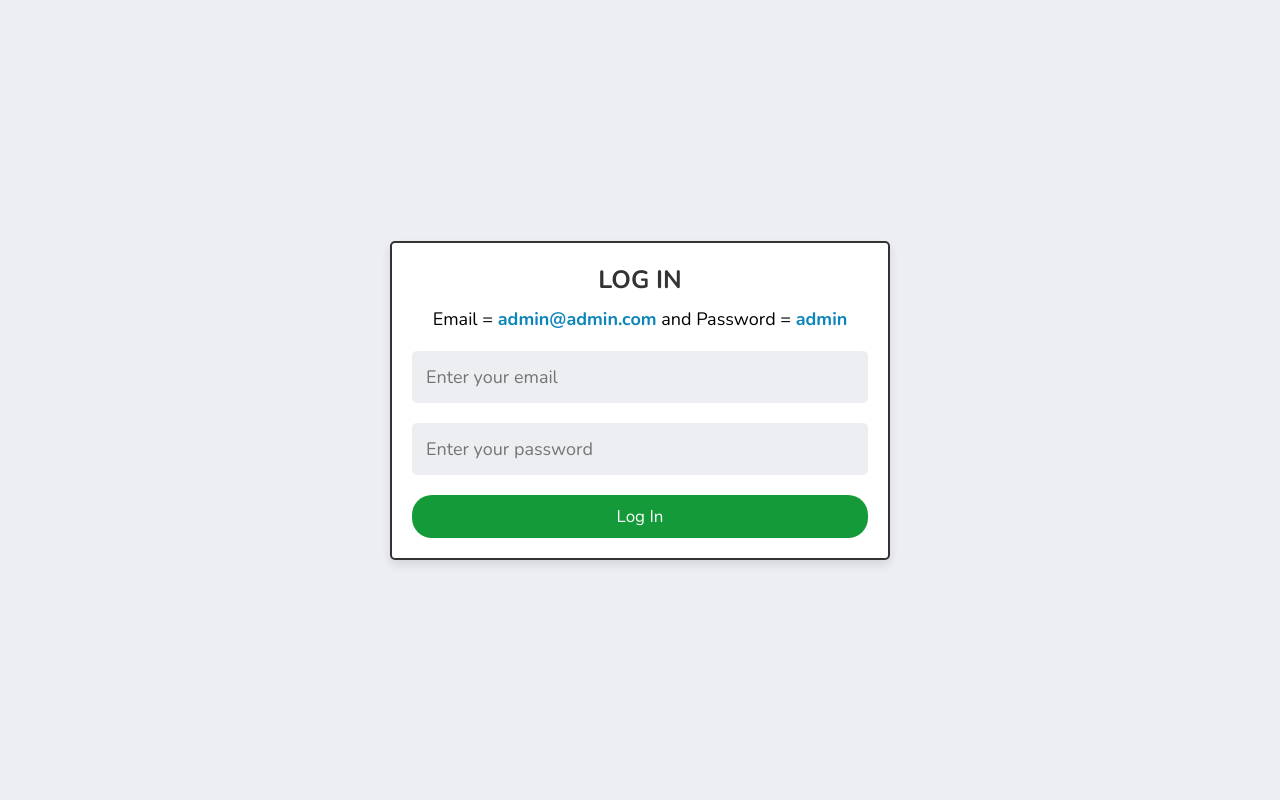
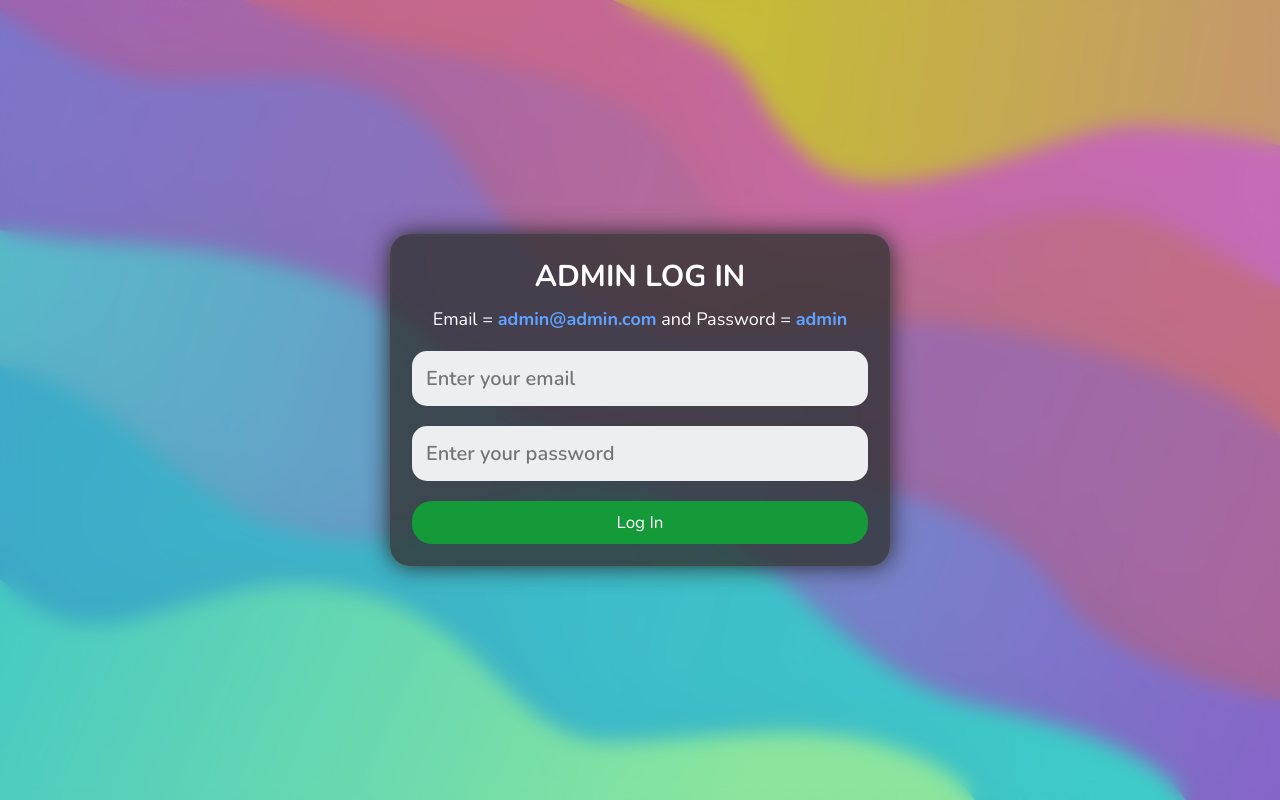
Before and after one commit to JewelShahi/influxify-php-mysql, a PHP site: page /influxify/admin/admin_login.php in a window 1280 px wide. Run offline with PHP 8.4, Linux system fonts and the light colour scheme; some libraries are stand-ins or nearby versions.

Commit message:
version 11

```diff
--- a/admin/admin_login.php
+++ b/admin/admin_login.php
@@ -51,15 +51,16 @@ if (isset($_POST['submit'])) {
   }
   ?>
 
-  <section class="form-container">
-
-    <form action="" method="post">
-      <h3>Log In</h3>
-      <p>Email = <span>admin@admin.com</span> and Password = <span>admin</span></p>
-      <input type="email" name="email" required placeholder="Enter your email" maxlength="20" class="box" oninput="this.value = this.value.replace(/\s/g, '')">
-      <input type="password" name="pass" required placeholder="Enter your password" maxlength="20" class="box" oninput="this.value = this.value.replace(/\s/g, '')">
-      <input type="submit" value="Log In" class="btn" name="submit">
-    </form>
+  <section class="admin-login">
+    <div class="admin-login-bg">
+      <form action="" method="post" class="admin-login-form">
+        <h3>Admin Log In</h3>
+        <p>Email = <span>admin@admin.com</span> and Password = <span>admin</span></p>
+        <input type="email" name="email" required placeholder="Enter your email" maxlength="20" class="input box" oninput="this.value = this.value.replace(/\s/g, '')">
+        <input type="password" name="pass" required placeholder="Enter your password" maxlength="20" class="input box" oninput="this.value = this.value.replace(/\s/g, '')">
+        <input type="submit" value="Log In" class="btn" name="submit">
+      </form>
+    </div>
 
   </section>
 
--- a/css/404.css
+++ b/css/404.css
@@ -8,7 +8,7 @@ body {
   justify-content: center;
   align-items: center;
   text-align: center;
-  background-color: #effcf0;
+  background: #e8f4e8 !important;
   padding-left: 3px;
   padding-right: 3px;
   font-family: "Nunito", sans-serif;
--- a/css/admin_style.css
+++ b/css/admin_style.css
@@ -1,5 +1,68 @@
+.admin-login {
+  height: 100vh;
+  width: 100vw;
+  display: flex;
+  align-items: center;
+  justify-content: center;
+  padding: 0;
+  margin: 0;
+  background: url("../images/admin-login.png") center/cover no-repeat;
+}
+
+.admin-login .admin-login-bg {
+  width: 100%;
+  height: 100%;
+  display: flex;
+  flex-direction: row;
+  justify-content: center;
+  align-items: center;
+  background-color: rgba(121, 211, 130, 0.4);
+  backdrop-filter: blur(10px);
+  margin: 0;
+}
+
+.admin-login .admin-login-bg .admin-login-form {
+  background-color: rgba(50, 50, 50, 0.8);
+  padding: 2rem;
+  border-radius: 20px;
+  border: 2px solid rgba(70, 70, 70, 0.6);
+  box-shadow: 0 0 25px rgb(39, 39, 40);
+  text-align: center;
+  margin: 0 auto;
+  max-width: 50rem;
+  color: var(--white);
+}
+
+.admin-login .admin-login-bg .admin-login-form h3 {
+  text-transform: uppercase;
+  color: var(--white);
+  margin-bottom: 1rem;
+  font-size: 3rem;
+}
+
+.admin-login .admin-login-bg .admin-login-form p {
+  font-size: 1.8rem;
+  color: var(--white);
+  margin-bottom: 1rem;
+  border-radius: 0.5rem;
+}
+
+.admin-login .admin-login-bg .admin-login-form span {
+  color: rgb(96, 162, 255);
+}
+
+.admin-login .admin-login-bg .admin-login-form .box {
+  margin: 1rem 0;
+  background-color: var(--light);
+  padding: 1.4rem;
+  color: var(--black);
+  width: 100%;
+}
+
+/*---------------------------------------------------*/
 .form-container {
-  min-height: 100vh;
+  min-height: 100%;
+  width: 100%;
   display: flex;
   align-items: center;
   justify-content: center;
--- a/home.php
+++ b/home.php
@@ -129,14 +129,15 @@ include 'components/wishlist_cart.php';
 
 	<section class="home-products">
 
-		<h1 class="heading">Latest products</h1>
+		<h1 class="heading">Recently added to our collection</h1>
 
 		<div class="swiper products-slider">
 
 			<div class="swiper-wrapper">
 
 				<?php
-				$select_products = $conn->prepare("SELECT * FROM `products` LIMIT 6");
+				$select_products = $conn->prepare("SELECT * FROM `products` ORDER BY id DESC LIMIT 6;
+				");
 				$select_products->execute();
 				if ($select_products->rowCount() > 0) {
 					while ($fetch_product = $select_products->fetch(PDO::FETCH_ASSOC)) {
--- a/js/swiper.js
+++ b/js/swiper.js
@@ -5,7 +5,7 @@ let homeSwiper = new Swiper(".home-slider", {
   speed: 400,
   spaceBetween: 20,
   autoplay: {
-    delay: 7000,
+    delay: 5000,
   },
   pagination: {
     el: ".swiper-pagination",
--- a/orders.php
+++ b/orders.php
@@ -42,7 +42,7 @@ if (isset($_SESSION['user_id'])) {
       <?php
 
       if ($user_id == '') {
-        echo '<p class="empty">Please LogIn to see your orders</p>';
+        echo '<p class="empty">Please LogIn to see your order(s)</p>';
       } else {
         $select_orders = $conn->prepare("SELECT * FROM `orders` WHERE user_id = ?");
         $select_orders->execute([$user_id]);
--- a/quick_view.php
+++ b/quick_view.php
@@ -67,7 +67,7 @@ include 'components/wishlist_cart.php';
               <div class="name">Storage: <?= $fetch_product['storage']; ?></div>
               <div class="name">RAM: <?= $fetch_product['ram']; ?></div>
               <div class="name">Camera count: <?= $fetch_product['camera_count']; ?></div>
-              <div class="name">Camera resolution<?= $fetch_product['camera_resolution']; ?></div>
+              <div class="name">Camera resolution: <?= $fetch_product['camera_resolution']; ?></div>
               <div class="name">Size(display): <?= $fetch_product['size']; ?></div>
               <div class="name">Battery: <?= $fetch_product['battery']; ?></div>
               <div class="name">Color: <?= $fetch_product['color']; ?></div>
--- a/service.php
+++ b/service.php
@@ -52,7 +52,7 @@ if (isset($_POST['send'])) {
 
   <?php include 'components/user_header.php'; ?>
 
-  <section class="contact">
+  <section class="contact" style="min-height: 100%;">
 
     <h1 class="heading">Placed Services</h1>
 
```
Also changed, not shown: components/footer.php (+9 -5 lines), css/user_style.css (+15 -15 lines), images/admin-login.png (added).
